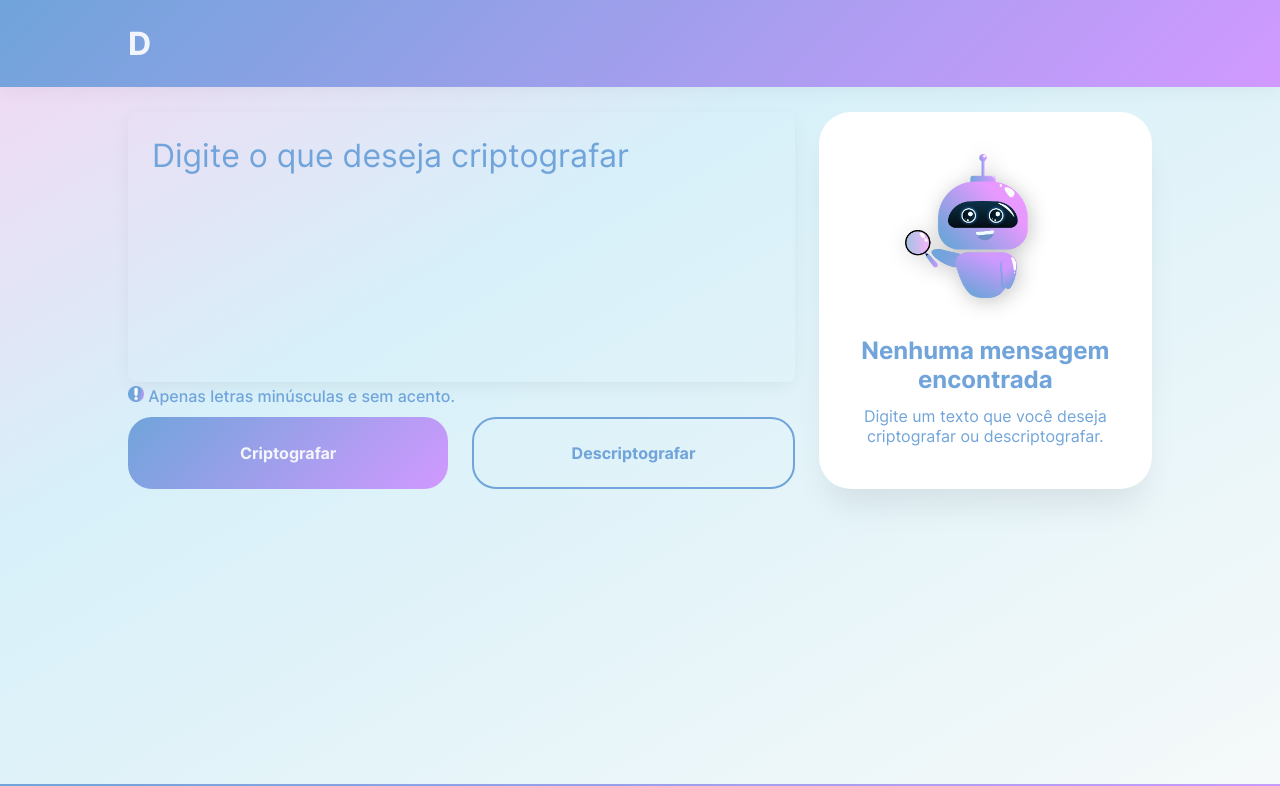
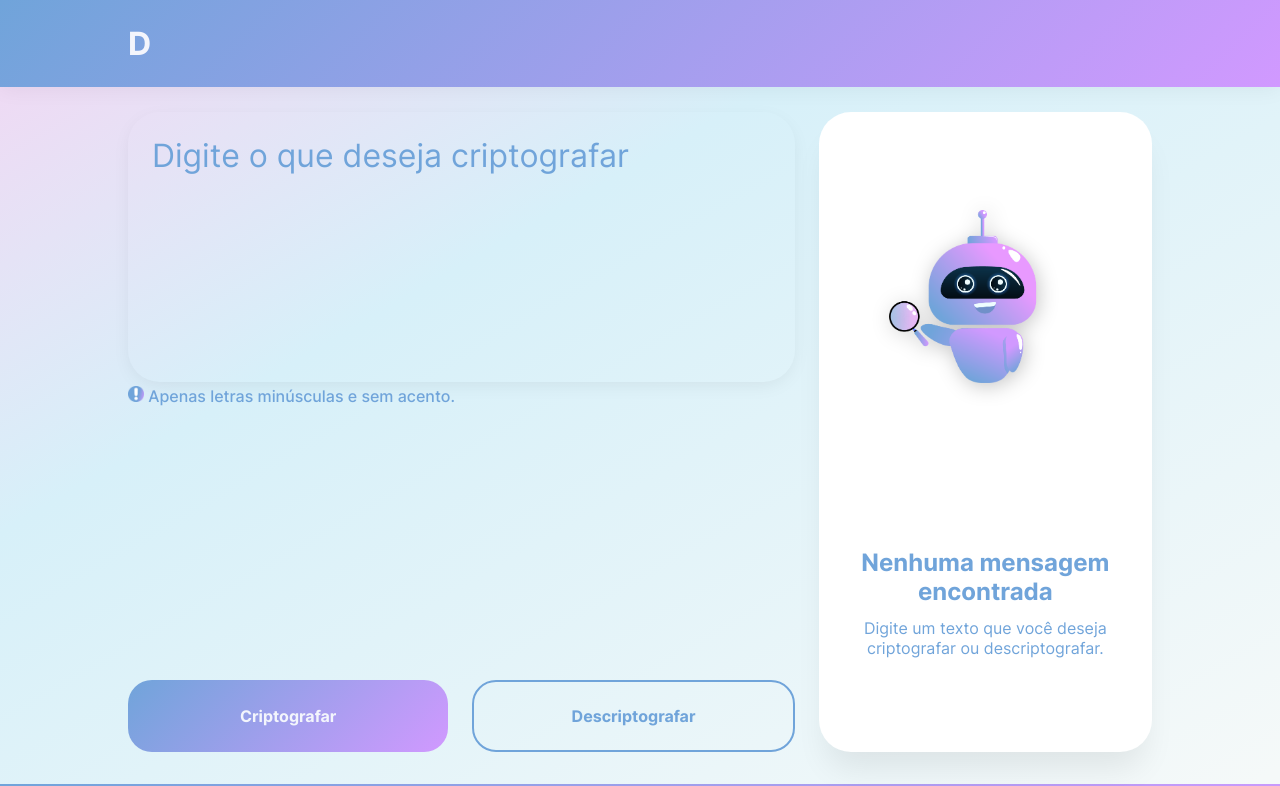
Before and after one commit to MarianaPiovezan/decode, a plain HTML site: page index.html in a window 1280 px wide. Shown: the top 786 px of the page. Drawn offline with Linux system fonts and the light colour scheme.

Commit message:
style: improve the design

```diff
--- a/assets/style/decode.css
+++ b/assets/style/decode.css
@@ -1,4 +1,7 @@
 .decode{
+  display: flex;
+  flex-direction: column;
+  justify-content: space-around;
     width: 100%;
     height: 100%;
     background-color: #fff;
@@ -38,7 +41,7 @@
 
       .decode-image img{
         display: block;
-        width: 10rem;
+        width: 12rem;
 
 
   }
--- a/assets/style/form.css
+++ b/assets/style/form.css
@@ -1,4 +1,5 @@
 .form-container{
+height: 100%;
  display: flex;
  flex-direction: column;
  justify-content: space-between;
@@ -11,7 +12,7 @@
   color: var(--text-color);
   font-size: 2rem;
   font-weight: 400;
-  border-radius:0.5rem;
+  border-radius:2rem;
   border:none;
   resize: none;
   box-shadow: 0px 5px 20px -4px rgba(0, 0, 0, 0.08);
--- a/assets/style/style.css
+++ b/assets/style/style.css
@@ -76,6 +76,7 @@ main .project{
     display: grid;
     grid-template-columns: 4fr 2fr;
     gap: 1.5rem;
+    height: 100%;
 
   }
 }
```
